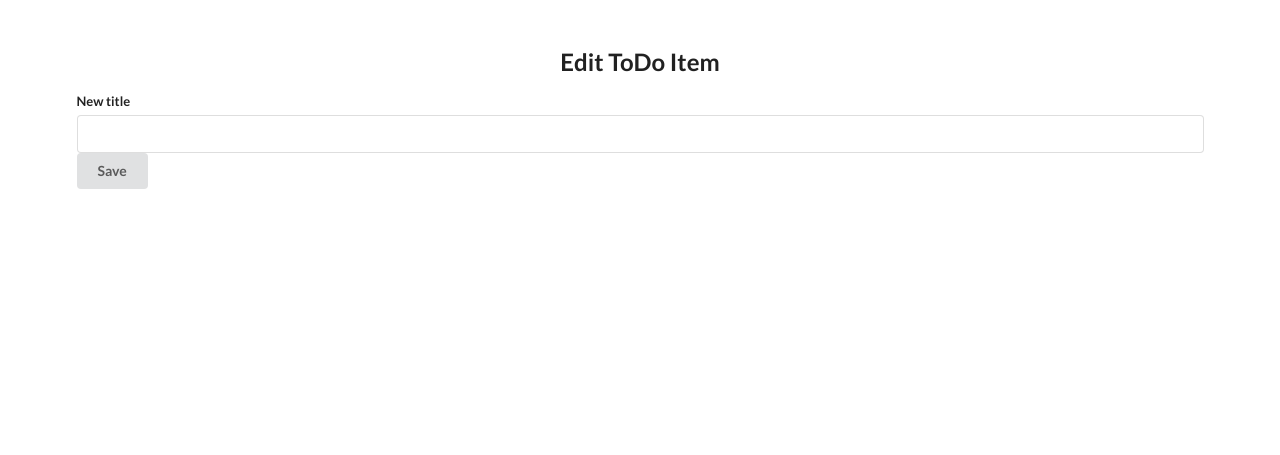
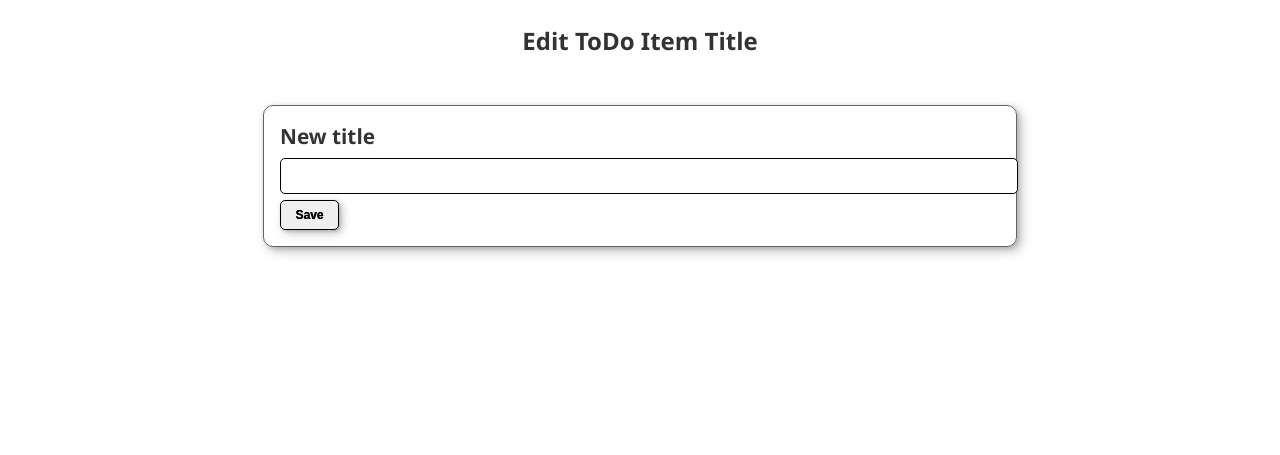
Before and after one commit to abawor/to_do_webapp, a Flask app: page /edit/1 in a window 1280 px wide. Shown: the top 455 px of the page. After the commit the page ends 256 px from the top, so only its background shows below. Run offline with Flask 3, Linux system fonts and the light colour scheme; some libraries are stand-ins or nearby versions.

Commit message:
Initial updated to front-end of edit.html

```diff
--- a/static/style.css
+++ b/static/style.css
@@ -37,7 +37,7 @@ body {
 
 .new-task-box,
 .individual-task {
-    border: 1px solid black;
+    border: 1px solid rgb(97, 97, 97);
     border-radius: 10px;
     max-width: 800px;
     width: 90%;
@@ -124,7 +124,8 @@ body {
 
 .update-btn,
 .edit-btn,
-.delete-btn {
+.delete-btn,
+.save-btn {
     text-decoration: none;
     padding: 0.6em 1.2em;
     border: 1px solid black;
@@ -155,6 +156,30 @@ body {
 .add-btn:hover,
 .update-btn:hover,
 .edit-btn:hover,
-.delete-btn:hover {
+.delete-btn:hover,
+.save-btn:hover {
     opacity: 0.8;
 }
+
+/* Edit.html */
+
+.edit-todo-title {
+    font-size: 1.5em;
+    margin: 1em auto;
+    font-weight: bold;
+    text-align: center;
+}
+
+.edited-title-input {
+    font-size: 1em;
+    margin: 0.5em auto 0 0;
+    padding: 0.5em;
+    width: 100%;
+    border: 1px solid black;
+    border-radius: 5px;
+    display: block;
+}
+
+.save-btn {
+    margin-top: 0.5em;
+}
--- a/templates/base.html
+++ b/templates/base.html
@@ -4,11 +4,7 @@
     <meta charset="UTF-8">
     <meta name="viewport" content="width=device-width, initial-scale=1.0">
     <title>ToDo App</title>
-    <link rel="stylesheet" href="static/style.css">
-    <!--
-    <link rel="stylesheet" href="https://cdn.jsdelivr.net/npm/semantic-ui@2.5.0/dist/semantic.min.css">
-    <script src="https://cdn.jsdelivr.net/npm/semantic-ui@2.5.0/dist/semantic.min.js"></script>
-    -->
+    <link rel="stylesheet" href="../static/style.css">
 </head>
 <body>
     <div class="app-title">ToDo App</div>
--- a/templates/edit.html
+++ b/templates/edit.html
@@ -4,21 +4,18 @@
     <meta charset="UTF-8">
     <meta name="viewport" content="width=device-width, initial-scale=1.0">
     <title>ToDo App</title>
-
-    <link rel="stylesheet" href="https://cdn.jsdelivr.net/npm/semantic-ui@2.5.0/dist/semantic.min.css">
-    <script src="https://cdn.jsdelivr.net/npm/semantic-ui@2.5.0/dist/semantic.min.js"></script>
+    <link rel="stylesheet" href="../static/style.css">
 </head>
 <body>
-    <div style="margin-top: 50px" class="ui container">
+    <div class="container">
 
-    <h2 class="ui center aligned header">Edit ToDo Item</h2>
+    <h2 class="edit-todo-title">Edit ToDo Item Title</h2>
 
-    <form class="ui form" method="post">
+    <form class="new-task-box" method="post">
         <div class="field">
-            <label for="title">New title</label>
-            <input type="text" name="title" value="{{ todo.title }}">
-            <br>
-            <button class="ui gray button" type="submit">Save</button>
+            <label for="title" class="individual-task-title">New title</label>
+            <div><input class="edited-title-input" type="text" name="title" value="{{ todo.title }}"></div>
+            <button class="save-btn" type="submit">Save</button>
         </div>
     </form>
     </div>
```
Also changed, not shown: instance/db.sqlite.
